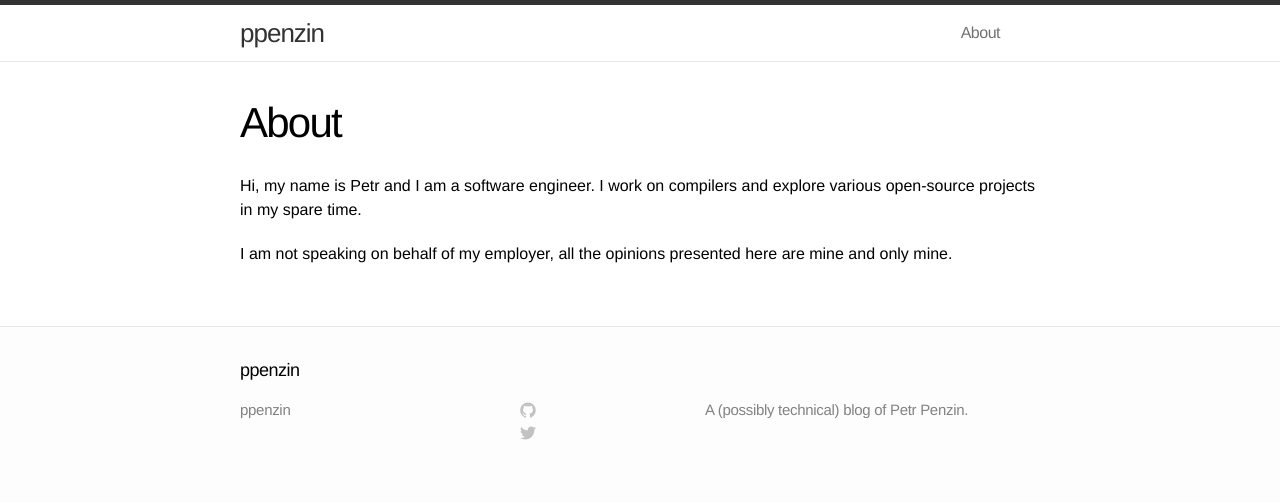
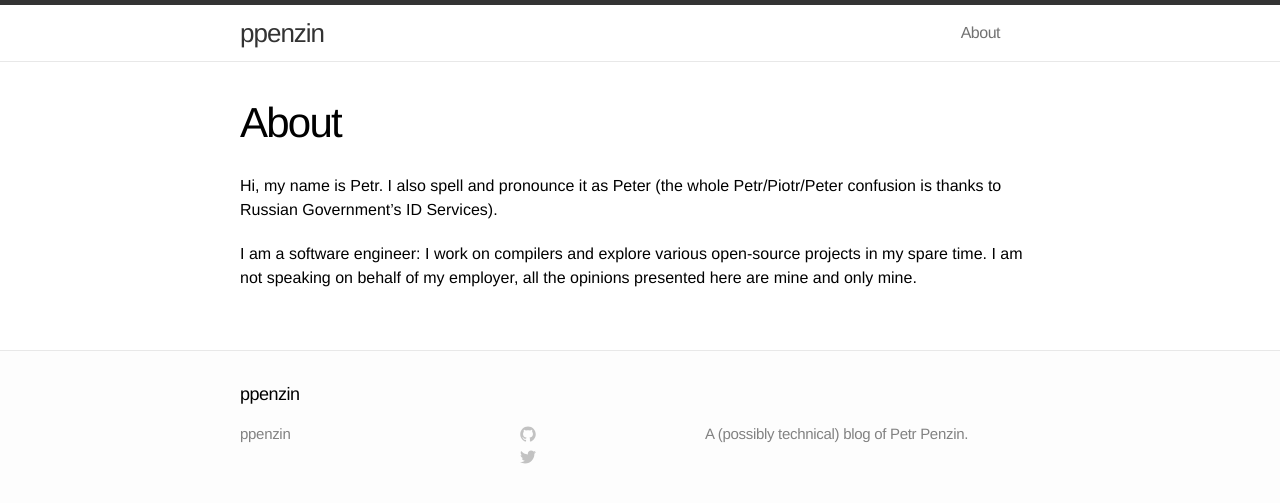
Before and after one commit to ppenzin/ppenzin.github.io, a Jekyll site: the page built from about.md, in a window 1280 px wide. Shown: the top 503 px of the page. Built offline with Jekyll 4.4.1, drawn with Linux system fonts in a browser that asks for light colours.

Commit message:
Update about.md

```diff
--- a/about.md
+++ b/about.md
@@ -3,8 +3,6 @@ layout: page
 title: About
 permalink: /about/
 ---
-Hi, my name is Petr and I am a software engineer. I work on compilers and
-explore various open-source projects in my spare time.
+Hi, my name is Petr. I also spell and pronounce it as Peter (the whole Petr/Piotr/Peter confusion is thanks to Russian Government's ID Services).
 
-I am not speaking on behalf of my employer, all the opinions presented here are
-mine and only mine.
+I am a software engineer: I work on compilers and explore various open-source projects in my spare time. I am not speaking on behalf of my employer, all the opinions presented here are mine and only mine.
```
